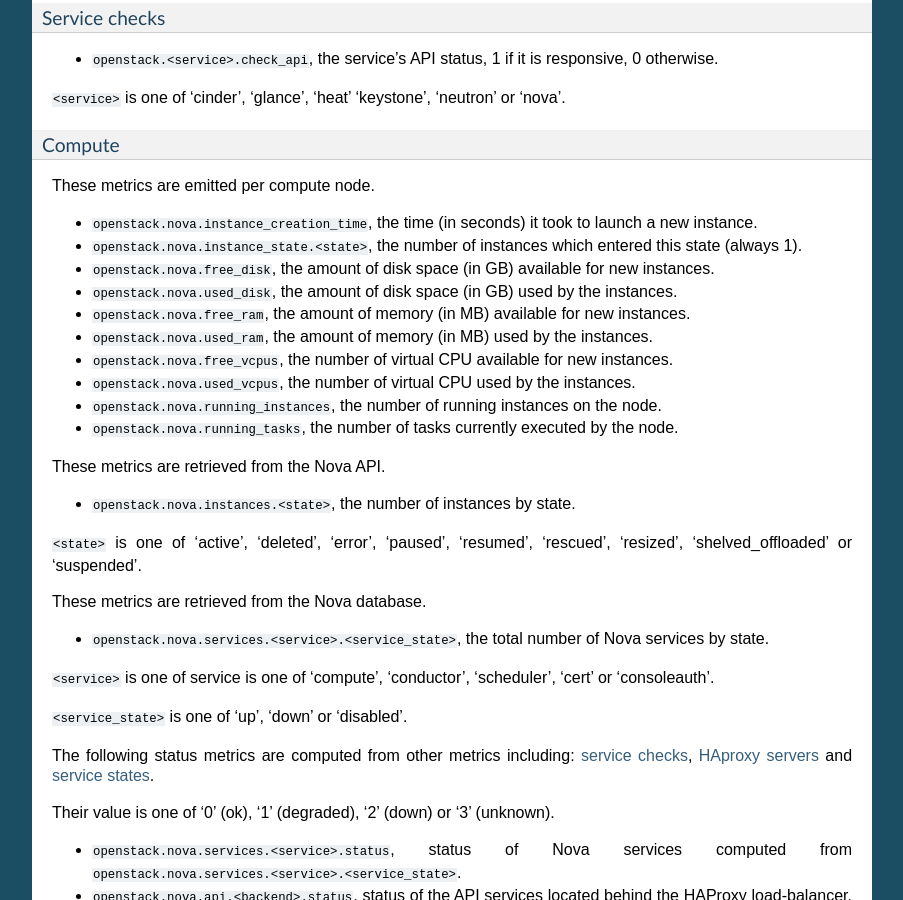
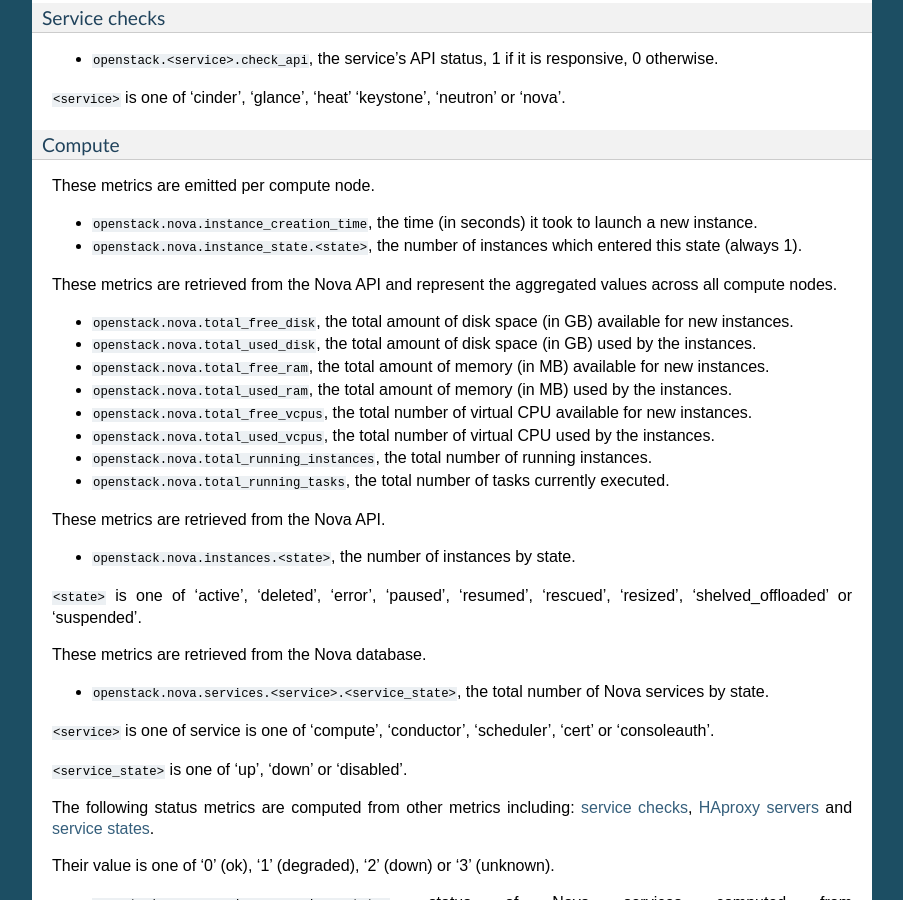
Before and after one commit to openstack-archive/fuel-plugin-lma-collector, a Sphinx documentation site: the page built from doc/source/metrics.rst, in a window 1280 px wide and 900 px high, scrolled down 8440 px. Shown: the whole window, without its empty margins (198-1101 px from the left). Built offline with Sphinx 7.4.7, drawn with Linux system fonts in a browser that asks for light colours.

Commit message:
Replace per hypervisor metrics by aggregated hypervisor metrics
For now, we don't know how to display per hypervisor statistics (or
specially will be a mess with >100 compute nodes for example) and we
don't have the aggregated hypervisor metrics for the whole cloud.

In future, per hypervisor metrics could be re-enabled if relevant for
alerting purposes or whatever needs.

Change-Id: Iccbefc7c44df846a8351ff8d832e636474383c1b

```diff
--- a/doc/source/metrics/openstack.rst
+++ b/doc/source/metrics/openstack.rst
@@ -15,14 +15,18 @@
 
 * ``openstack.nova.instance_creation_time``, the time (in seconds) it took to launch a new instance.
 * ``openstack.nova.instance_state.<state>``, the number of instances which entered this state (always 1).
-* ``openstack.nova.free_disk``, the amount of disk space (in GB) available for new instances.
-* ``openstack.nova.used_disk``, the amount of disk space (in GB) used by the instances.
-* ``openstack.nova.free_ram``, the amount of memory (in MB) available for new instances.
-* ``openstack.nova.used_ram``, the amount of memory (in MB) used by the instances.
-* ``openstack.nova.free_vcpus``, the number of virtual CPU available for new instances.
-* ``openstack.nova.used_vcpus``, the number of virtual CPU used by the instances.
-* ``openstack.nova.running_instances``, the number of running instances on the node.
-* ``openstack.nova.running_tasks``, the number of tasks currently executed by the node.
+
+These metrics are retrieved from the Nova API and represent the aggregated
+values across all compute nodes.
+
+* ``openstack.nova.total_free_disk``, the total amount of disk space (in GB) available for new instances.
+* ``openstack.nova.total_used_disk``, the total amount of disk space (in GB) used by the instances.
+* ``openstack.nova.total_free_ram``, the total amount of memory (in MB) available for new instances.
+* ``openstack.nova.total_used_ram``, the total amount of memory (in MB) used by the instances.
+* ``openstack.nova.total_free_vcpus``, the total number of virtual CPU available for new instances.
+* ``openstack.nova.total_used_vcpus``, the total number of virtual CPU used by the instances.
+* ``openstack.nova.total_running_instances``, the total number of running instances.
+* ``openstack.nova.total_running_tasks``, the total number of tasks currently executed.
 
 These metrics are retrieved from the Nova API.
 
```
Also changed, not shown: 2 other files.
